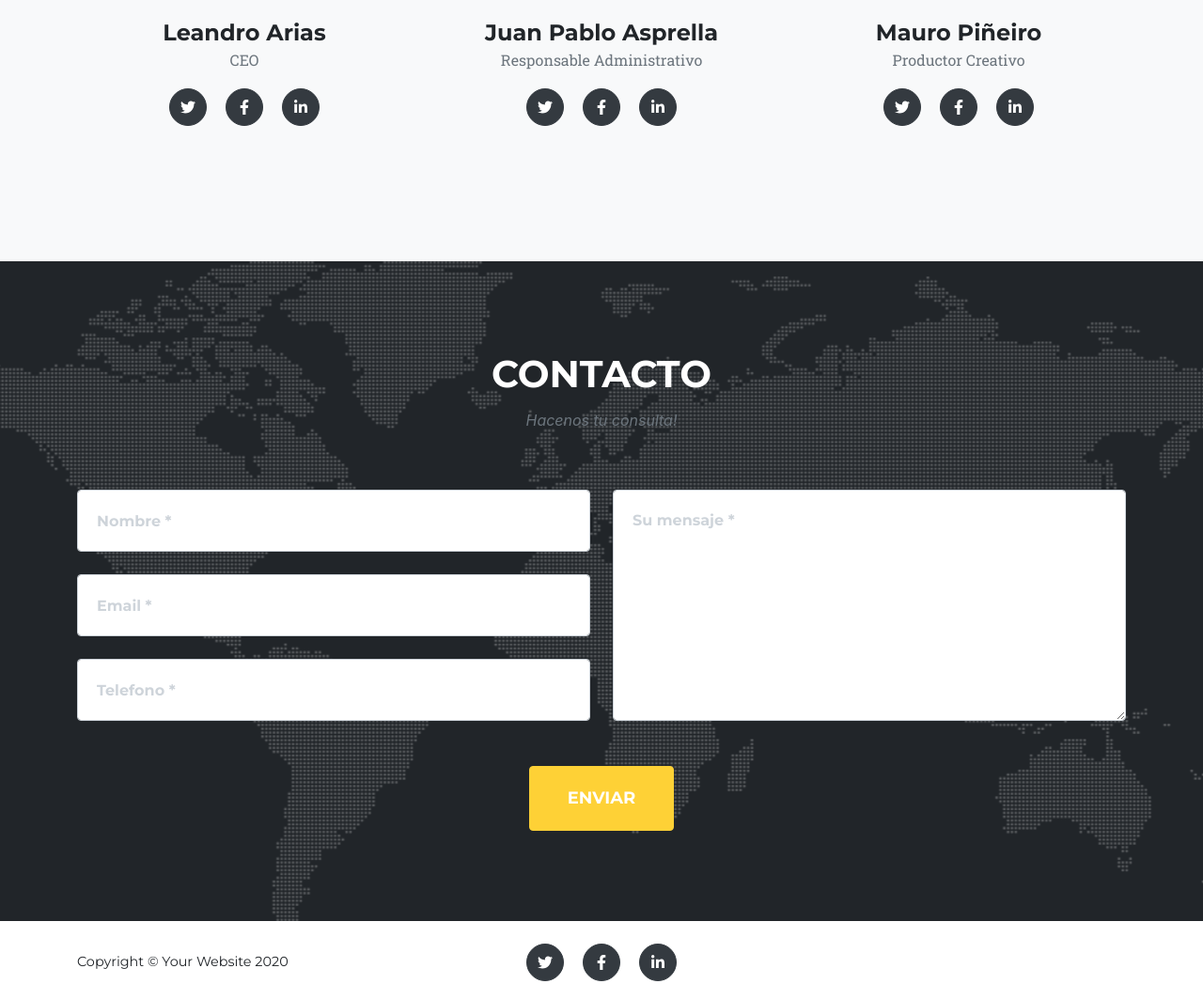
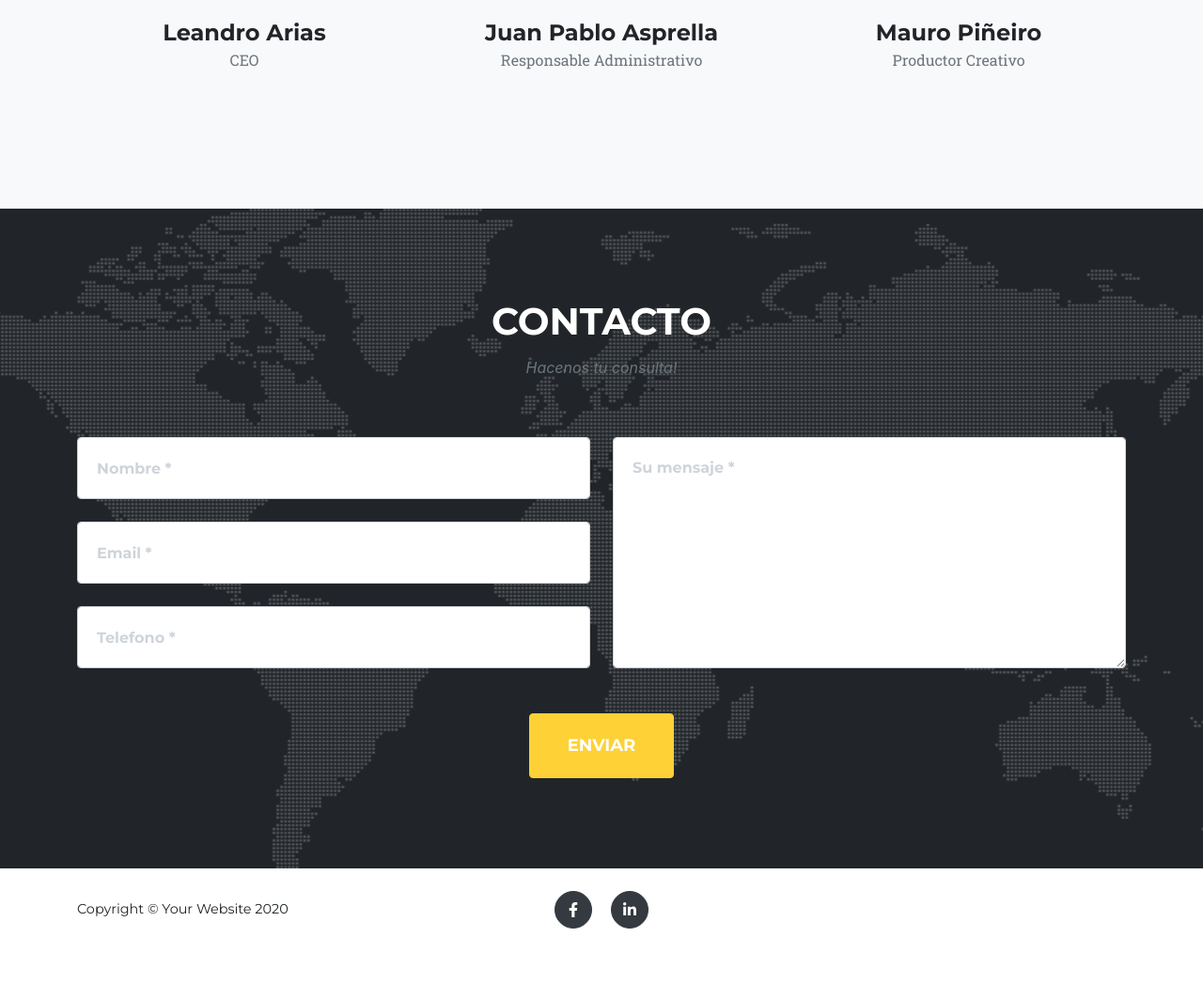
Before and after one commit to leaarias/ledarstudio, a plain HTML site: page index.html in a window 1280 px wide. Shown: the part 4798-5845 px from the top of the page at 94% size. After the commit the page ends 5810 px from the top, so only its background shows below. Drawn offline with nearby package versions, Linux system fonts and the light colour scheme; a web font is replaced by a local one.

Commit message:
Update index.html

```diff
--- a/index.html
+++ b/index.html
@@ -3,8 +3,9 @@
     <head>
         <meta charset="utf-8" />
         <meta name="viewport" content="width=device-width, initial-scale=1, shrink-to-fit=no" />
-        <meta name="description" content="" />
-        <meta name="author" content="" />
+        <meta name="description" content="Estudio creativo, realizacion audiovisual, diseño gráfico y diseño web. Todo lo que buscas para el desarrollo de tu marca. Contenido creativo para mostrar tu negocio." />
+        <meta name="keywords" content="diseño, audiovisual, gráfico, web, marca, desarrollo, negocio, creativo, ledar,">
+        <meta name="author" content="Leandro Arias" />
         <title>Ledar - Creative Studio</title>
         <link rel="icon" type="image/x-icon" href="assets/img/favicon.ico" />
         <!-- Font Awesome icons (free version)-->
@@ -247,9 +248,7 @@
                             <img class="mx-auto rounded-circle" src="assets/img/team/1.jpg" alt="" />
                             <h4>Leandro Arias</h4>
                             <p class="text-muted">CEO</p>
-                            <a class="btn btn-dark btn-social mx-2" href="#!"><i class="fab fa-twitter"></i></a>
-                            <a class="btn btn-dark btn-social mx-2" href="#!"><i class="fab fa-facebook-f"></i></a>
-                            <a class="btn btn-dark btn-social mx-2" href="#!"><i class="fab fa-linkedin-in"></i></a>
+
                         </div>
                     </div>
                     <div class="col-lg-4">
@@ -257,9 +256,7 @@
                             <img class="mx-auto rounded-circle" src="assets/img/team/2.jpg" alt="" />
                             <h4>Juan Pablo Asprella</h4>
                             <p class="text-muted">Responsable Administrativo</p>
-                            <a class="btn btn-dark btn-social mx-2" href="#!"><i class="fab fa-twitter"></i></a>
-                            <a class="btn btn-dark btn-social mx-2" href="#!"><i class="fab fa-facebook-f"></i></a>
-                            <a class="btn btn-dark btn-social mx-2" href="#!"><i class="fab fa-linkedin-in"></i></a>
+
                         </div>
                     </div>
                     <div class="col-lg-4">
@@ -267,9 +264,7 @@
                             <img class="mx-auto rounded-circle" src="assets/img/team/3.jpg" alt="" />
                             <h4>Mauro Piñeiro</h4>
                             <p class="text-muted">Productor Creativo</p>
-                            <a class="btn btn-dark btn-social mx-2" href="#!"><i class="fab fa-twitter"></i></a>
-                            <a class="btn btn-dark btn-social mx-2" href="#!"><i class="fab fa-facebook-f"></i></a>
-                            <a class="btn btn-dark btn-social mx-2" href="#!"><i class="fab fa-linkedin-in"></i></a>
+
                         </div>
                     </div>
                 </div>
@@ -320,7 +315,7 @@
                 <div class="row align-items-center">
                     <div class="col-lg-4 text-lg-left">Copyright © Your Website 2020</div>
                     <div class="col-lg-4 my-3 my-lg-0">
-                        <a class="btn btn-dark btn-social mx-2" href="#!"><i class="fab fa-twitter"></i></a>
+
                         <a class="btn btn-dark btn-social mx-2" href="https://www.instagram.com/ledar.studio/?hl=es-la"><i class="fab fa-facebook-f"></i></a>
                         <a class="btn btn-dark btn-social mx-2" href="https://www.linkedin.com/in/leandroarias1/"><i class="fab fa-linkedin-in"></i></a>
                     </div>
```
